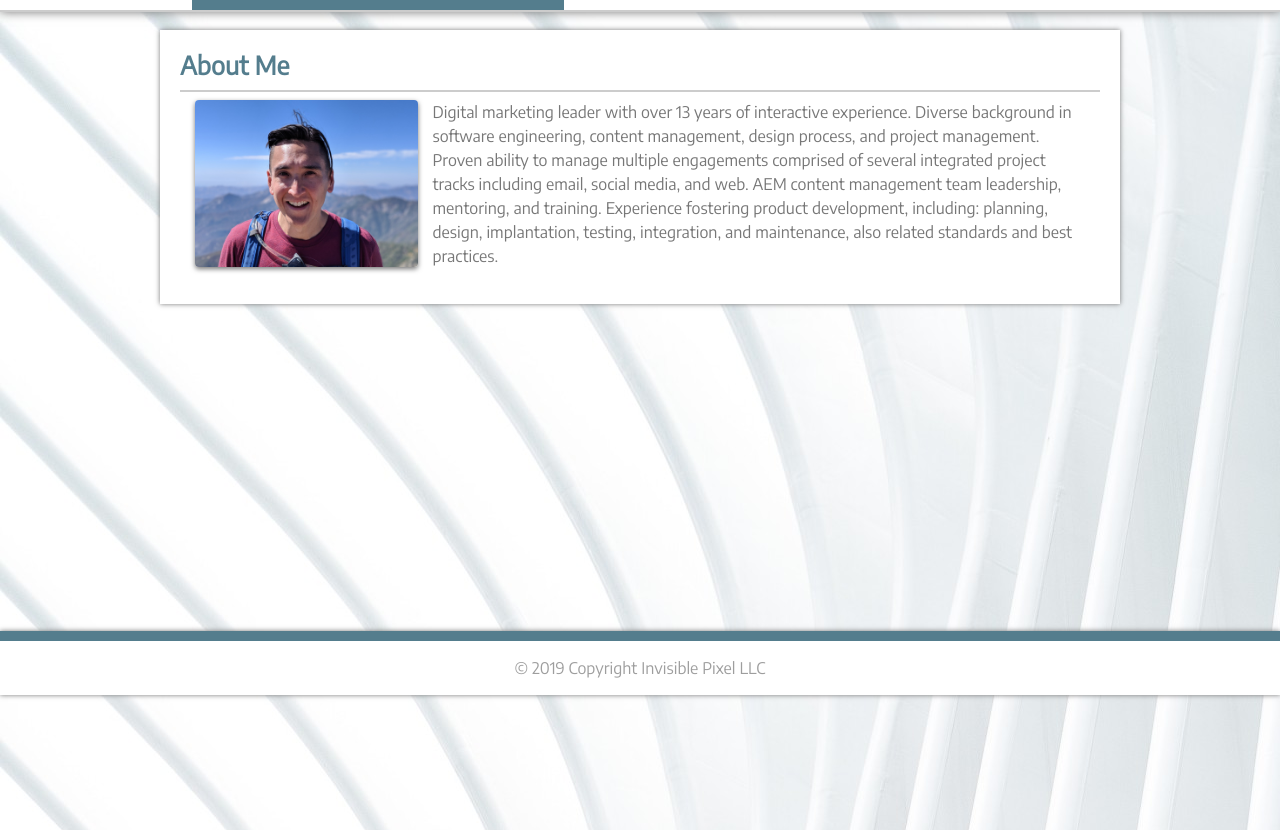
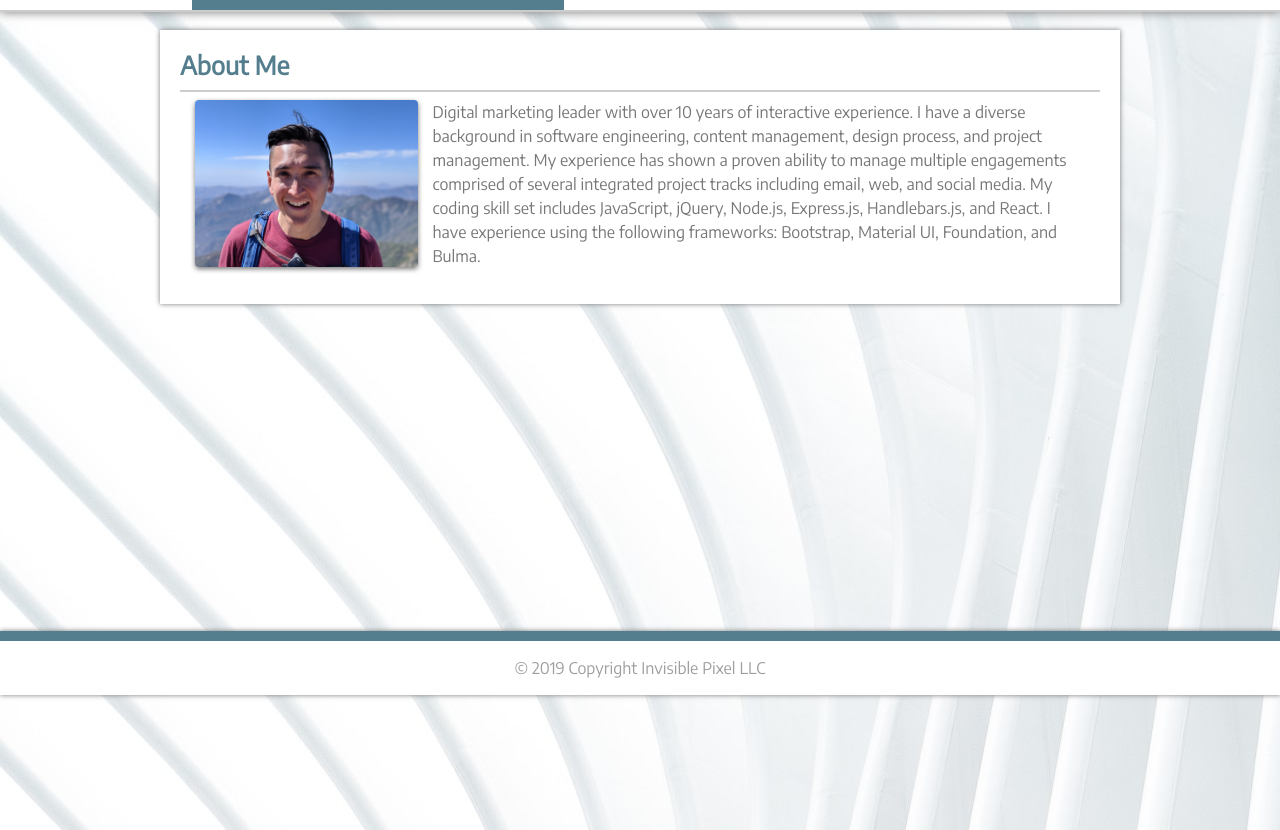
Before and after one commit to pierceforfears/Portfolio, a plain HTML site: page index.html in a window 1280 px wide. Shown: the part 105-935 px from the top of the page. Drawn offline with nearby package versions, Linux system fonts and the light colour scheme.

Commit message:
updating content on portfolio site

```diff
--- a/index.html
+++ b/index.html
@@ -38,12 +38,15 @@
         <h2>About Me</h2>
         <div class="main col-xs-12 col-sm-12 col-md-12 col-md-12">
             <img class="headshot col-xs-12 col-sm-6 col-md-3 col-lg-3" src="assets/images/pierce_image1.jpg" alt="">
-            <p class="main">Digital marketing leader with over 13 years of interactive experience. Diverse background in
-                software engineering, content management, design process, and project management. Proven ability to
-                manage multiple engagements comprised of several integrated project tracks including email, social
-                media, and web. AEM content management team leadership, mentoring, and training. Experience fostering
-                product development, including: planning, design, implantation, testing, integration, and
-                maintenance, also related standards and best practices.</p>
+            <p class="main">Digital marketing leader with over 10 years of interactive experience. I have a diverse
+                background in
+                software engineering, content management, design process, and project management. My experience has
+                shown a proven ability to
+                manage multiple engagements comprised of several integrated project tracks including email, web, and
+                social
+                media. My coding skill set includes JavaScript, jQuery, Node.js, Express.js, Handlebars.js, and React. I
+                have experience using the following frameworks: Bootstrap, Material UI, Foundation, and Bulma.
+            </p>
         </div>
 
     </section>
```
Also changed, not shown: portfolio.html (+36 -26 lines).
